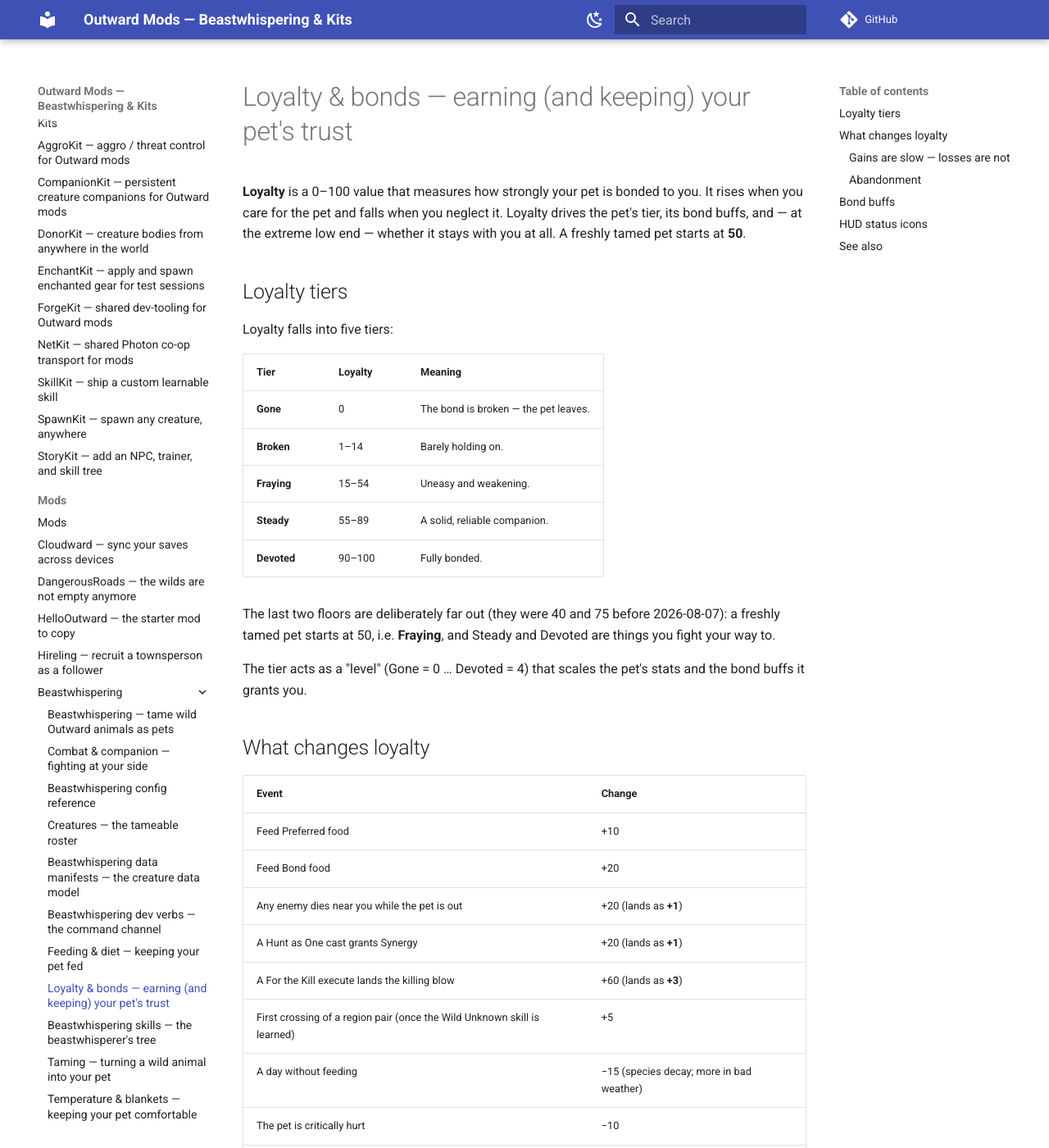
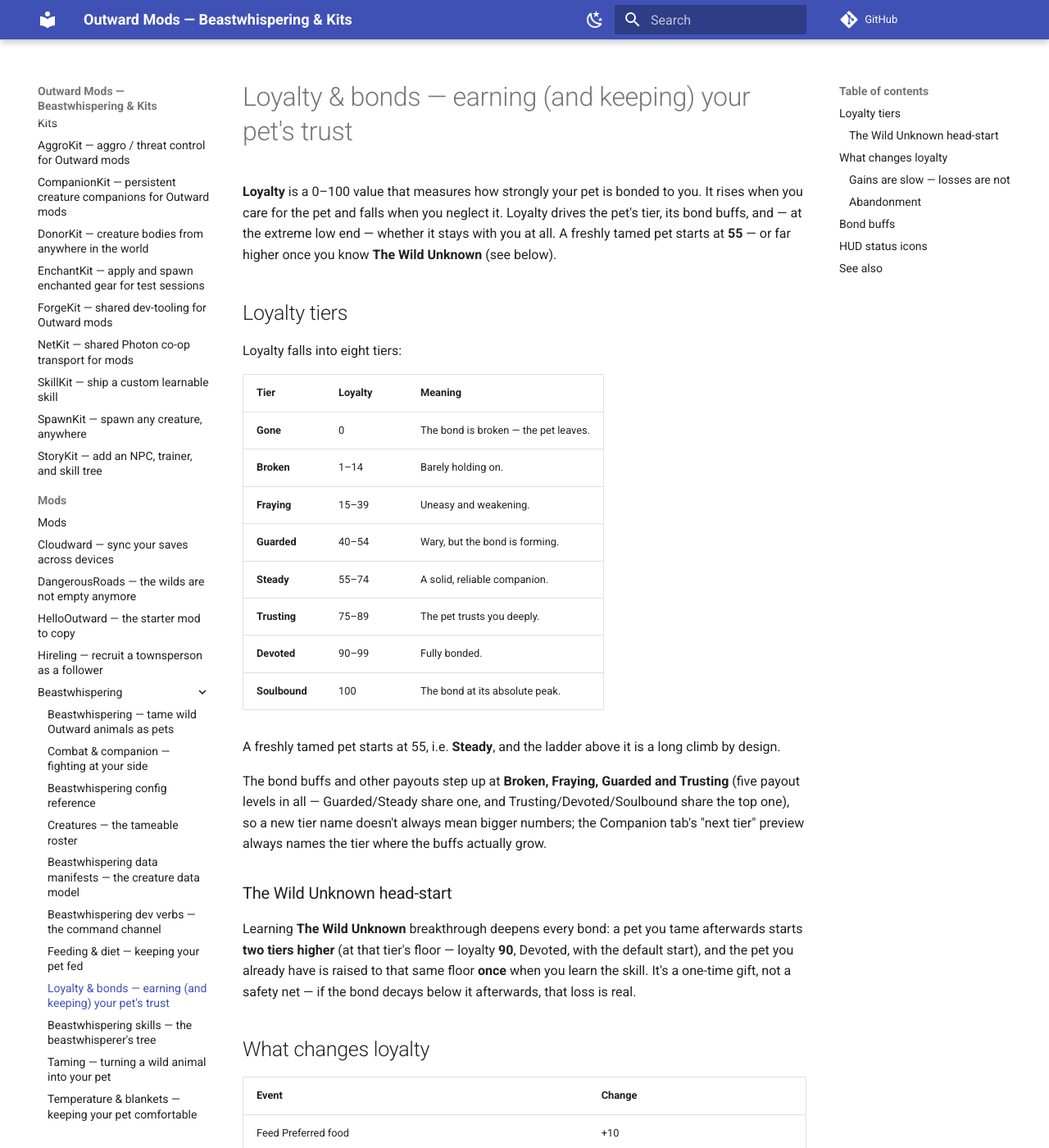
Before and after one commit to cobalt-craft/outward-mods-wiki, an MkDocs documentation site: the page built from docs/mods/beastwhispering/loyalty-and-bonds.md, in a window 1280 px wide and 1400 px high. Shown: the whole window at 82% size. Built offline with MkDocs 1.6.1 and Material for MkDocs 9.7.7, drawn with Linux system fonts in a browser that asks for light colours; comment, search, counter and statistics services are not loaded.

```diff
--- a/docs/mods/beastwhispering/loyalty-and-bonds.md
+++ b/docs/mods/beastwhispering/loyalty-and-bonds.md
@@ -2,25 +2,36 @@
 
 **Loyalty** is a 0–100 value that measures how strongly your pet is bonded to you. It rises when you
 care for the pet and falls when you neglect it. Loyalty drives the pet's tier, its bond buffs, and — at
-the extreme low end — whether it stays with you at all. A freshly tamed pet starts at **50**.
+the extreme low end — whether it stays with you at all. A freshly tamed pet starts at **55** — or far higher once you know **The Wild Unknown** (see below).
 
 ## Loyalty tiers
 
-Loyalty falls into five tiers:
+Loyalty falls into eight tiers:
 
 | Tier | Loyalty | Meaning |
 |---|---|---|
 | **Gone** | 0 | The bond is broken — the pet leaves. |
 | **Broken** | 1–14 | Barely holding on. |
-| **Fraying** | 15–54 | Uneasy and weakening. |
-| **Steady** | 55–89 | A solid, reliable companion. |
-| **Devoted** | 90–100 | Fully bonded. |
+| **Fraying** | 15–39 | Uneasy and weakening. |
+| **Guarded** | 40–54 | Wary, but the bond is forming. |
+| **Steady** | 55–74 | A solid, reliable companion. |
+| **Trusting** | 75–89 | The pet trusts you deeply. |
+| **Devoted** | 90–99 | Fully bonded. |
+| **Soulbound** | 100 | The bond at its absolute peak. |
 
-The last two floors are deliberately far out (they were 40 and 75 before 2026-08-07): a freshly tamed
-pet starts at 50, i.e. **Fraying**, and Steady and Devoted are things you fight your way to.
+A freshly tamed pet starts at 55, i.e. **Steady**, and the ladder above it is a long climb by design.
 
-The tier acts as a "level" (Gone = 0 … Devoted = 4) that scales the pet's stats and the bond buffs it
-grants you.
+The bond buffs and other payouts step up at **Broken, Fraying, Guarded and Trusting** (five payout
+levels in all — Guarded/Steady share one, and Trusting/Devoted/Soulbound share the top one), so a
+new tier name doesn't always mean bigger numbers; the Companion tab's "next tier" preview always
+names the tier where the buffs actually grow.
+
+### The Wild Unknown head-start
+
+Learning **The Wild Unknown** breakthrough deepens every bond: a pet you tame afterwards starts
+**two tiers higher** (at that tier's floor — loyalty **90**, Devoted, with the default start), and
+the pet you already have is raised to that same floor **once** when you learn the skill. It's a
+one-time gift, not a safety net — if the bond decays below it afterwards, that loss is real.
 
 ## What changes loyalty
 
```
Also changed, not shown: docs/kits/forgekit.md (+27 -0 lines), docs/mods/beastwhispering/README.md (+5 -0 lines).
